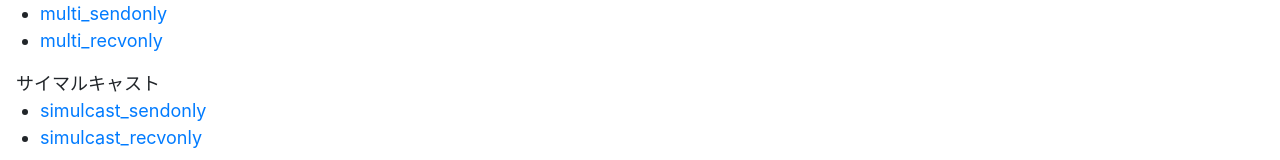
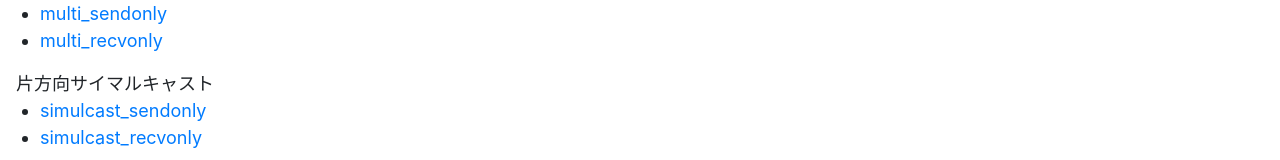
Before and after one commit to shiguredo/sora-devtools, a Next.js app: page / in a window 1280 px wide. Shown: the part 223-383 px from the top of the page. Built offline with nearby package versions, Linux system fonts and the light colour scheme.

Commit message:
文言を片方向サイマルキャストに修正する

```diff
--- a/src/pages/index.tsx
+++ b/src/pages/index.tsx
@@ -38,7 +38,7 @@ const Index: React.FC = () => {
             <Link pageName="multi_sendrecv" />
             <Link pageName="multi_sendonly" />
             <Link pageName="multi_recvonly" />
-            <li className="separator">サイマルキャスト</li>
+            <li className="separator">片方向サイマルキャスト</li>
             <Link pageName="simulcast_sendonly" />
             <Link pageName="simulcast_recvonly" />
             <li className="separator">双方向サイマルキャスト</li>
```
